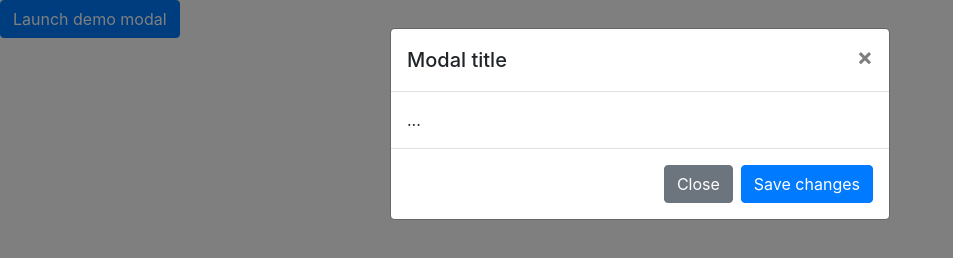
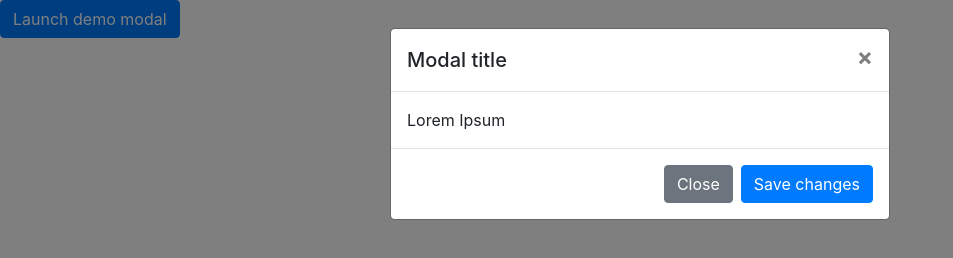
Before and after one commit to wizrd-project/wizrd-project.github.io, a plain HTML site: page index.html in a window 1280 px wide. Both pictures are taken after a click on the button "Launch demo modal". Shown: the whole page, without its empty margins (0-953 px from the left). Drawn offline with nearby package versions, Linux system fonts and the light colour scheme.

Commit message:
Update index.html

```diff
--- a/index.html
+++ b/index.html
@@ -27,7 +27,7 @@
         </button>
       </div>
       <div class="modal-body">
-        ...
+        Lorem Ipsum
       </div>
       <div class="modal-footer">
         <button type="button" class="btn btn-secondary" data-dismiss="modal">Close</button>
```
